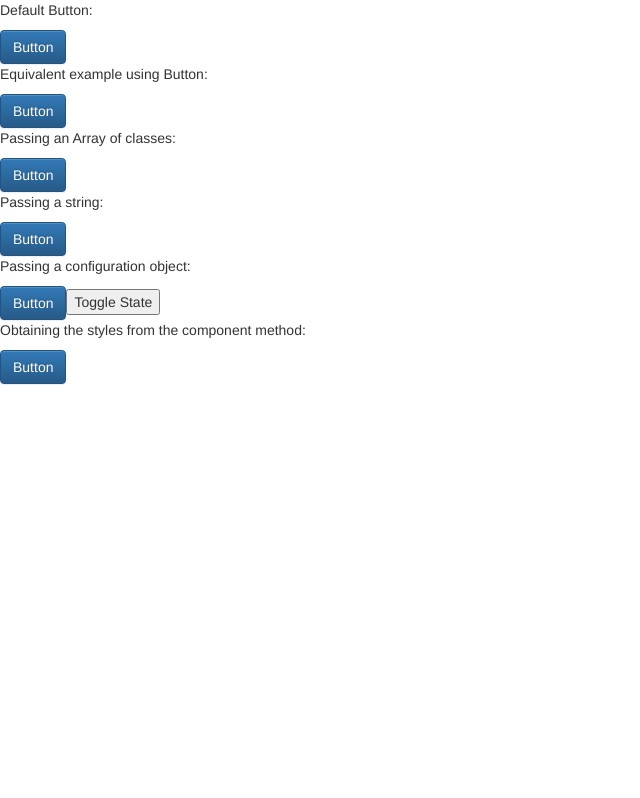
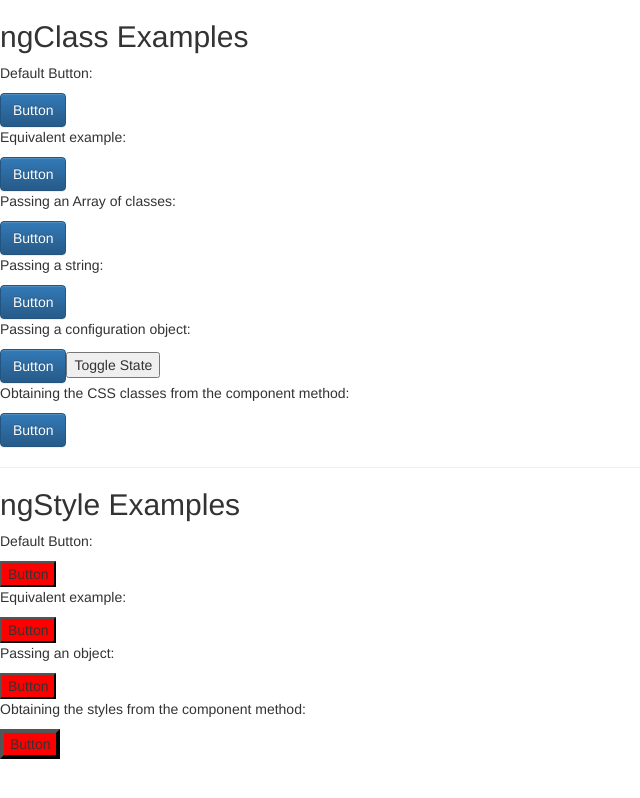
Before and after one commit to angular-university/angular-component-styling, an Angular app in the folder styles-app/: page / in a window 1280 px wide. Shown: the whole page, without its empty margins (0-640 px from the left). Built offline with nearby package versions, Linux system fonts and the light colour scheme.

Commit message:
Angular Component Styling Guide - sample application

```diff
--- a/styles-app/src/app/app.component.ts
+++ b/styles-app/src/app/app.component.ts
@@ -4,10 +4,12 @@ import {Component} from '@angular/core';
     selector: 'app-root',
     template: `
 
+        <h2>ngClass Examples</h2>
+
         <p>Default Button:</p>
         <button class="btn btn-primary" type="submit" (click)="submit()">Button</button>
 
-        <p>Equivalent example using Button:</p>
+        <p>Equivalent example:</p>
         <button class="btn" [class.btn-primary]="true" type="submit" (click)="submit()">Button</button>
 
         <p>Passing an Array of classes:</p>
@@ -21,8 +23,25 @@ import {Component} from '@angular/core';
 
         <button (click)="toggleStyles()">Toggle State</button>
 
+        <p>Obtaining the CSS classes from the component method:</p>
+        <button [ngClass]="calculateClasses()" (click)="submit()">Button</button>
+
+
+        <hr>
+        <h2>ngStyle Examples</h2>
+
+        <p>Default Button:</p>
+        <button style="background:red" type="submit" (click)="submit()">Button</button>
+
+        <p>Equivalent example:</p>
+        <button [style.background]="'red'" type="submit" (click)="submit()">Button</button>
+
+        <p>Passing an object:</p>
+        <button [ngStyle]="{background: 'red'}" type="submit" (click)="submit()">Button</button>
+
         <p>Obtaining the styles from the component method:</p>
-        <button [ngClass]="calculateStyles(button)" #button (click)="submit()">Button</button>
+        <button [ngStyle]="calculateStyles()" (click)="submit()">Button</button>
+
 
     `,
     styleUrls: ['./app.component.css']
@@ -41,7 +60,7 @@ export class AppComponent {
         console.log('Button submitted');
     }
 
-    calculateStyles(button) {
+    calculateClasses() {
         return {
             btn: true,
             'btn-primary': true,
@@ -49,5 +68,12 @@ export class AppComponent {
         };
     }
 
+    calculateStyles() {
+        return {
+            background: 'red',
+            'border-width.px': 4
+        }
+    }
+
 
 }
```
